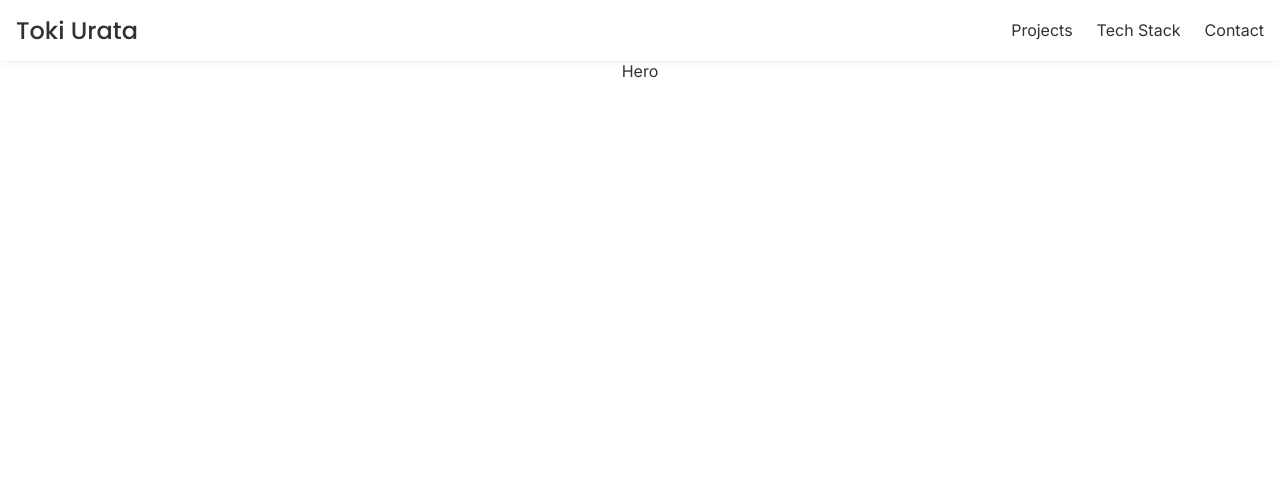
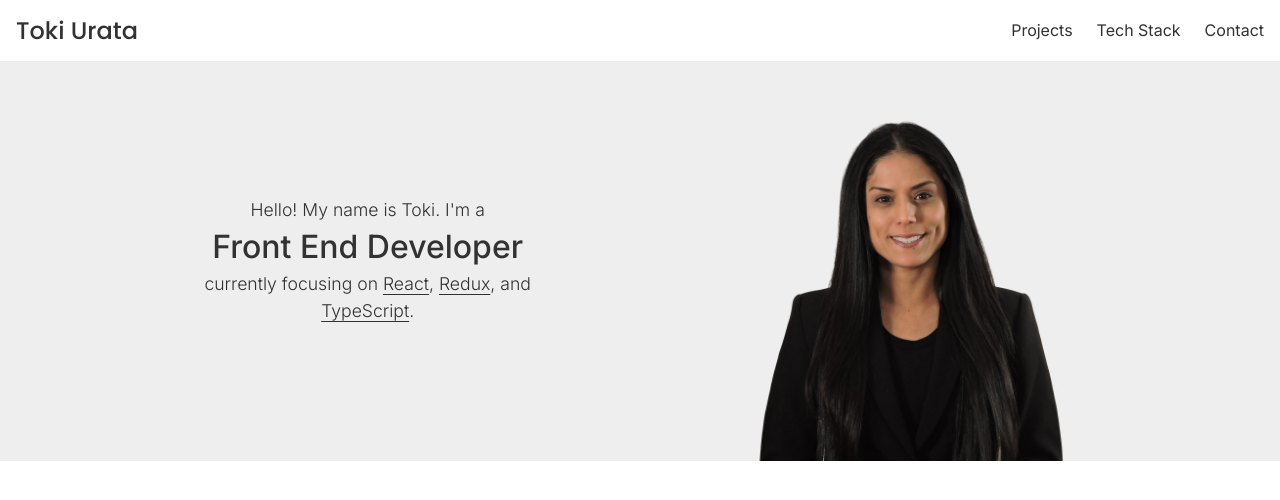
Before and after one commit to tokiurata/portfolio, a React (Create React App) app: page / in a window 1280 px wide. Shown: the top 500 px of the page. Built offline with nearby package versions, Linux system fonts and the light colour scheme.

Commit message:
Create Hero component

```diff
--- a/src/components/Hero/Hero.js
+++ b/src/components/Hero/Hero.js
@@ -1,8 +1,16 @@
 import "./Hero.scss";
+import avatar from "../../assets/avatar.webp";
 
 function Hero() {
   return (
-    <div>Hero</div>
+    <div className="hero">
+      <div className="hero__copy-container">
+        <h2 className="hero__copy">
+          Hello! My name is Toki. I'm a <br/><span className="hero__copy-big">Front End Developer</span><br/>currently focusing on <span className="underline">React</span>, <span className="underline">Redux</span>, and <span className="underline">TypeScript</span>.
+        </h2>
+      </div>
+      <img className="avatar" src={avatar} alt="Toki Urata"></img>
+    </div>
   );
 }
 
--- a/src/components/Hero/Hero.scss
+++ b/src/components/Hero/Hero.scss
@@ -0,0 +1,27 @@
+.hero {
+  background-color: rgb(238, 238, 238);
+  display: flex;
+  justify-content: space-evenly;
+  height: 400px;
+
+  &__copy-container {
+    width: 350px;
+    min-width: 350px;
+    align-self: center;
+    line-height: 1.5;
+  }
+
+  &__copy {
+    font-size: 1.1rem;
+    font-weight: 300;
+  }
+
+  &__copy-big {
+    font-size: 2rem;
+    font-weight: 500;
+  }
+}
+
+.avatar {
+  margin-top: 3rem;
+}
--- a/src/index.scss
+++ b/src/index.scss
@@ -35,3 +35,8 @@ button {
   border: none;
   background-color: transparent;
 }
+
+.underline {
+  text-decoration: underline;
+  text-underline-offset: 4px;
+}
```
Also changed, not shown: src/assets/avatar.webp (added).
